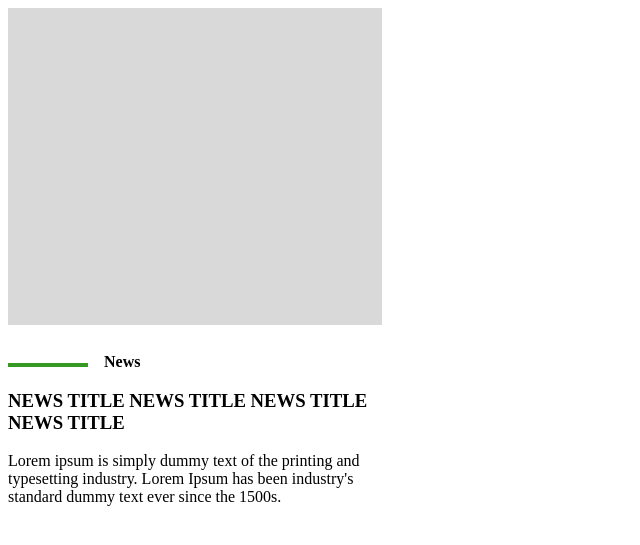
After one commit to conraduouou/diligens-web, a PHP site: template src/views/components/news_in_home/news_in_home.php in a window 1280 px wide. The commit adds this page. Shown: the top 545 px of the page, without its empty margins (0-640 px from the left). Run offline with PHP 8.4, Linux system fonts and the light colour scheme; the template is opened without the code that fills it, so the values that code supplies are empty; some libraries are stand-ins or nearby versions.

Commit message:
finish news section

```diff
--- /dev/null
+++ b/src/views/components/news_in_home/news_in_home.css
@@ -0,0 +1,25 @@
+.news-section-article {
+    width: 374px;
+}
+
+.news-section-image {
+    height: 317px;
+    background-color: #D9D9D9;
+}
+
+.news-section-label {
+    margin: 28px 0 18px;
+}
+
+.news-section-label-line {
+    display: inline-block;
+    width: 80px;
+    height: 4px;
+    margin: auto 0;
+    background-color: #359923;
+}
+
+.news-section-label-text {
+    display: inline;
+    margin-left: 12px;
+}
--- /dev/null
+++ b/src/views/components/news_in_home/news_in_home.php
@@ -0,0 +1,27 @@
+<!DOCTYPE html>
+<html lang="en">
+
+<head>
+    <link rel="stylesheet" href="<?php echo COMPONENTS_PATH . '/news_in_home/news_in_home.css' ?>">
+</head>
+
+<body>
+    <div class="news-section-article">
+        <div class="news-section-image"></div>
+        <div class="news-section-label flex-container-row">
+            <div class="news-section-label-line"></div>
+            <h4
+                class="news-section-label-text text-style-label text-style-size-22 text-style-weight-medium color-black margin-none">
+                News</h4>
+        </div>
+        <h3 class="news-section-article-title text-style-title text-style-size-22 text-style-weight-medium color-black">
+            NEWS TITLE NEWS TITLE NEWS TITLE NEWS TITLE
+        </h3>
+        <p class="text-style-body text-style-size-16 color-black">
+            Lorem ipsum is simply dummy text of the printing and typesetting industry. Lorem Ipsum has been
+            industry's standard dummy text ever since the 1500s.
+        </p>
+    </div>
+</body>
+
+</html>
```
Also changed, not shown: src/views/home/home.css (+15 -0 lines), src/views/home/home.php (+12 -3 lines).
